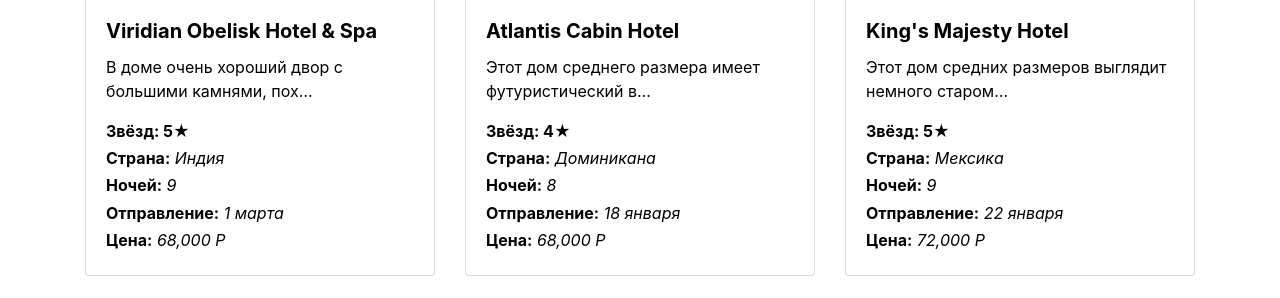
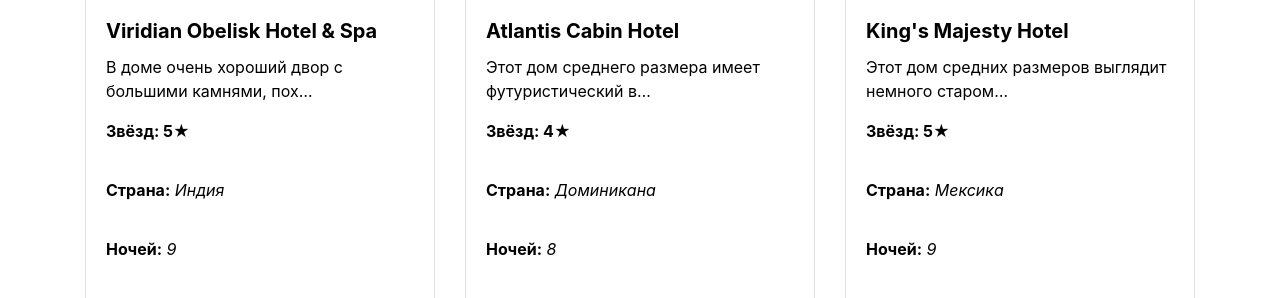
Before and after one commit to Andrew-Tyurin/stepik_tours_django, a Django app: page / in a window 1280 px wide. Shown: the part 711-1009 px from the top of the page. Run offline with Django 5.2, Linux system fonts and the light colour scheme; some libraries are stand-ins or nearby versions.

Commit message:
Проверяю, как применятся изменения в static файлах

```diff
--- a/tours/static/tours/css/style.css
+++ b/tours/static/tours/css/style.css
@@ -1,5 +1,5 @@
 .my_distance_p > p {
-    margin-bottom: 0.2em;
+    margin-bottom: 2.2em;
 }
 
 .bg-custom {
```
